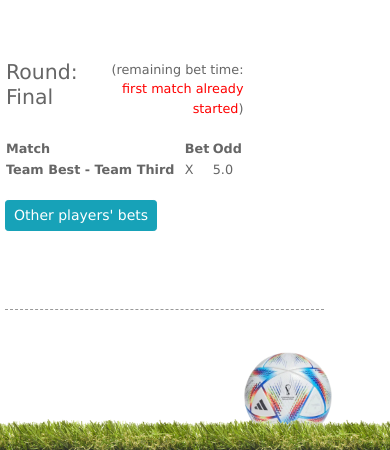
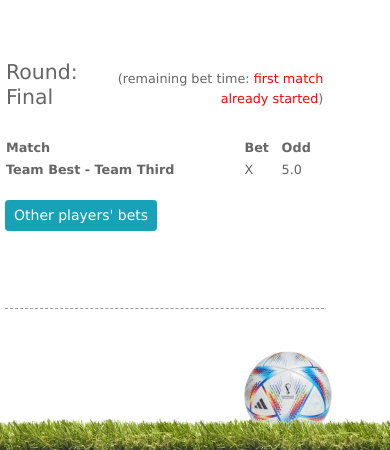
Before and after one commit to stalker314314/nasa_mala_kladionica, a Django app: page / in a window 390 px wide. Shown: the part 581-1031 px from the top of the page. Run offline with Django 3.2, Linux system fonts and the light colour scheme; a user stored in the database is signed in; data comes from the database, SQL or seed files in the repository; some libraries are stand-ins or nearby versions.

Commit message:
Povecavam tabelu za kladjenje ako je mali ekran

```diff
--- a/nmkapp/static/css/css.css
+++ b/nmkapp/static/css/css.css
@@ -629,6 +629,9 @@ footer section:last-child {
 		padding: 0 50px;
 	}
 
+	table.mediumtable{
+        width: 100%;
+    }
 }
 
 @media only screen
```
